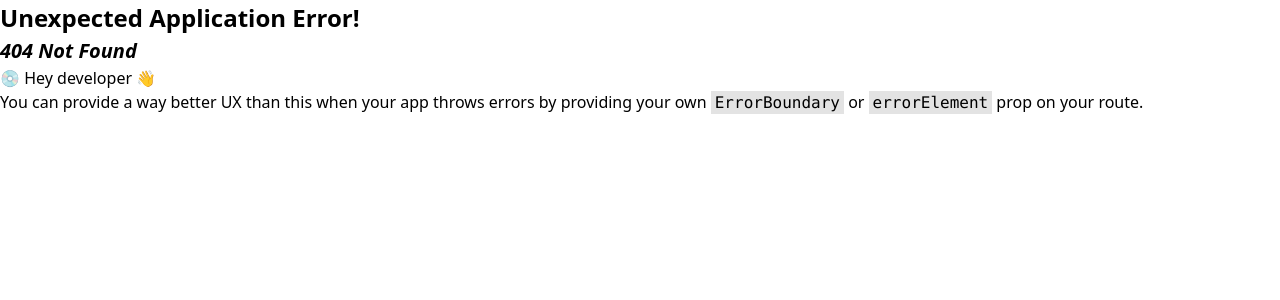
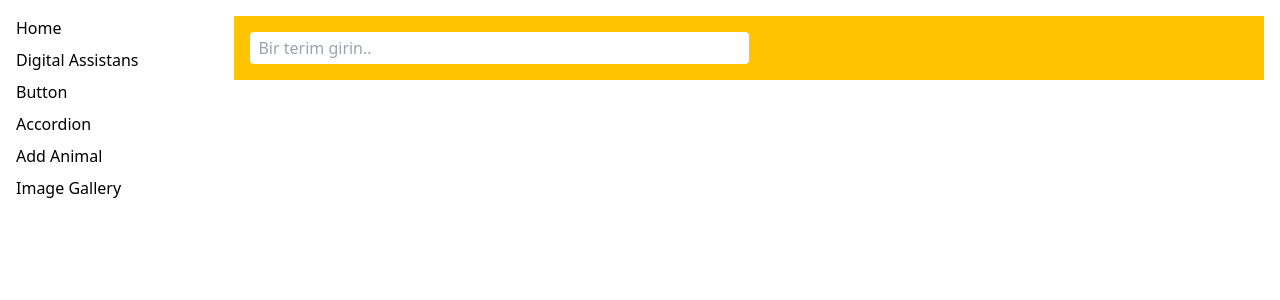
Before and after one commit to sedat355/react-all-apps, a React (Vite) app: page /image-gallery in a window 1280 px wide. Before the commit this address had no page. Shown: the top 300 px of the page. Built offline with nearby package versions, Linux system fonts and the light colour scheme.

Commit message:
Image Gallery ve SearchBar blş. oluşturuldu

```diff
--- /dev/null
+++ b/src/components/SearchBar.jsx
@@ -0,0 +1,10 @@
+
+const SearchBar = () => {
+  return (
+    <form className="w-full bg-yellow-one p-4">
+      <input type="text" placeholder="Bir terim girin.." />
+    </form>
+  )
+}
+
+export default SearchBar
--- a/src/components/Sidebar.jsx
+++ b/src/components/Sidebar.jsx
@@ -18,6 +18,9 @@ const Sidebar = () => {
       <li className="sidebar-list-item">
         <NavLink to="/add-animal">Add Animal</NavLink>
       </li>
+      <li className="sidebar-list-item">
+        <NavLink to="/image-gallery">Image Gallery</NavLink>
+      </li>
     </ul>
   )
 }
--- a/src/components/router.jsx
+++ b/src/components/router.jsx
@@ -5,6 +5,7 @@ import Accordion from "../pages/Accordion";
 import DigitalAssistans from "../pages/DigitalAssistans";
 import ButtonPage from "../pages/ButtonPage";
 import AddAnimal from "../pages/AddAnimal";
+import ImageGallery from "../pages/ImageGallery";
 
 const router = createBrowserRouter([
   {
@@ -31,6 +32,10 @@ const router = createBrowserRouter([
         path: 'add-animal',
         element: <AddAnimal/>
       },
+      {
+        path: 'image-gallery',
+        element: <ImageGallery/>
+      },
     ]
   }
 ])
--- a/src/css/index.css
+++ b/src/css/index.css
@@ -20,6 +20,9 @@
     font-size: 20px;
     font-weight: bold;
   }
+  input {
+    @apply w-1/2 px-2 py-1 rounded outline-none
+  }
   .sidebar-list-item {
     @apply whitespace-nowrap pr-8 mb-2
   }
--- a/src/layouts/RootLayout.jsx
+++ b/src/layouts/RootLayout.jsx
@@ -6,7 +6,7 @@ const RootLayout = () => {
     <div className='flex m-4'>
       <Sidebar/>
 
-      <main className='max-w-lg flex items-start justify-start ml-16'>
+      <main className='w-full flex items-start justify-start ml-16'>
         <Outlet/>
       </main>
 
--- /dev/null
+++ b/src/pages/ImageGallery.jsx
@@ -0,0 +1,11 @@
+import SearchBar from "../components/SearchBar"
+
+const ImageGallery = () => {
+  return (
+    <>
+      <SearchBar/>
+    </>
+  )
+}
+
+export default ImageGallery
```
